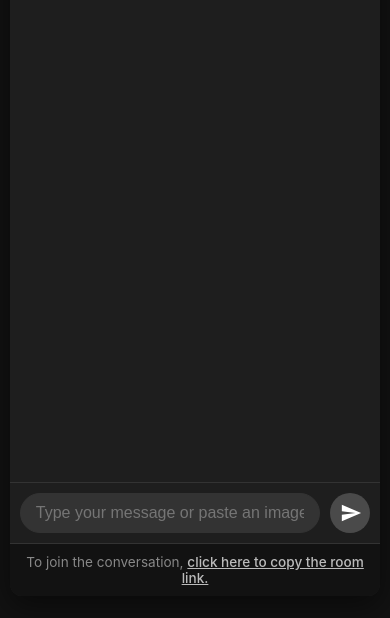
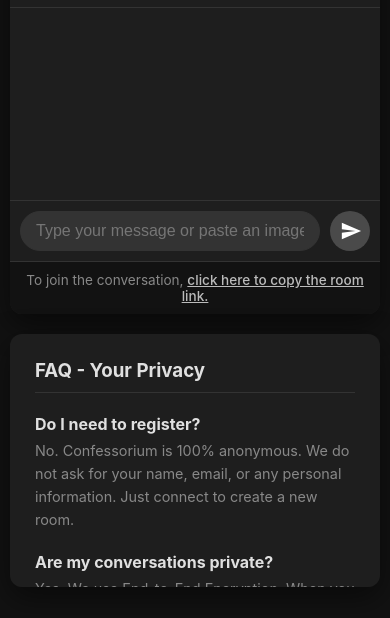
Before and after one commit to MrSeraloc/s3cr3t, a website: page public/chat.html in a window 390 px wide. Shown: the part 226-844 px from the top of the page. Drawn offline with nearby package versions, Linux system fonts and the light colour scheme; no server answers.

Commit message:
Alteração para FAQ aparecer abaixo nas telas de celular ou tablet

```diff
--- a/public/chat.html
+++ b/public/chat.html
@@ -47,18 +47,22 @@
             color: var(--text-color);
         }
 
-        /* MUDANÇA AQUI: Novo layout principal com Flexbox */
+        /* MUDANÇA AQUI: Layout principal agora é uma coluna por defeito (mobile-first) */
         #main-layout {
             display: flex;
-            width: 95%;
-            height: 95vh;
-            max-width: 1400px; /* Aumenta a largura máxima para acomodar o FAQ */
-            max-height: 800px;
+            flex-direction: column; /* Começa como coluna */
+            width: 100%;
+            height: 100%;
+            max-width: 1400px;
+            max-height: 95vh;
             gap: 20px;
+            padding: 10px;
+            box-sizing: border-box;
         }
 
         #app-container {
-            flex-grow: 1; /* Permite que o chat ocupe o espaço disponível */
+            flex-grow: 1;
+            min-height: 0; /* Permite que o container encolha corretamente */
             display: flex;
             flex-direction: column;
             background: var(--container-bg-color);
@@ -67,16 +71,16 @@
             overflow: hidden;
         }
 
-        /* MUDANÇA AQUI: Estilo para a nova caixa de FAQ */
         #faq-container {
-            width: 350px;
-            flex-shrink: 0; /* Impede que o FAQ encolha */
+            width: 100%;
+            flex-shrink: 0;
             background: var(--container-bg-color);
             border-radius: 12px;
             box-shadow: 0 10px 30px rgba(0,0,0,0.5);
             padding: 25px;
             overflow-y: auto;
-            display: none; /* Escondido por defeito em ecrãs pequenos */
+            box-sizing: border-box;
+            max-height: 30vh; /* Limita a altura em telemóveis */
         }
 
         #faq-container h3 {
@@ -100,10 +104,19 @@
             margin-bottom: 20px;
         }
 
-        /* Media query para mostrar o FAQ apenas em ecrãs largos */
+        /* MUDANÇA AQUI: Em ecrãs largos, o layout muda para linha e o FAQ fica fixo */
         @media (min-width: 1024px) {
+            #main-layout {
+                flex-direction: row;
+                height: 95vh;
+                padding: 0;
+            }
             #faq-container {
-                display: block;
+                width: 350px;
+                max-height: none; /* Remove o limite de altura */
+            }
+            #app-container {
+                max-height: none;
             }
         }
 
@@ -295,7 +308,6 @@
     </style>
 </head>
 <body>
-    <!-- MUDANÇA AQUI: Nova estrutura de layout principal -->
     <div id="main-layout">
         <div id="app-container">
             <div id="banner"></div>
@@ -324,7 +336,6 @@
             </div>
         </div>
 
-        <!-- MUDANÇA AQUI: Nova caixa de FAQ -->
         <div id="faq-container">
             <h3 data-translate-key="faqTitle"></h3>
             <div class="faq-item">
```
